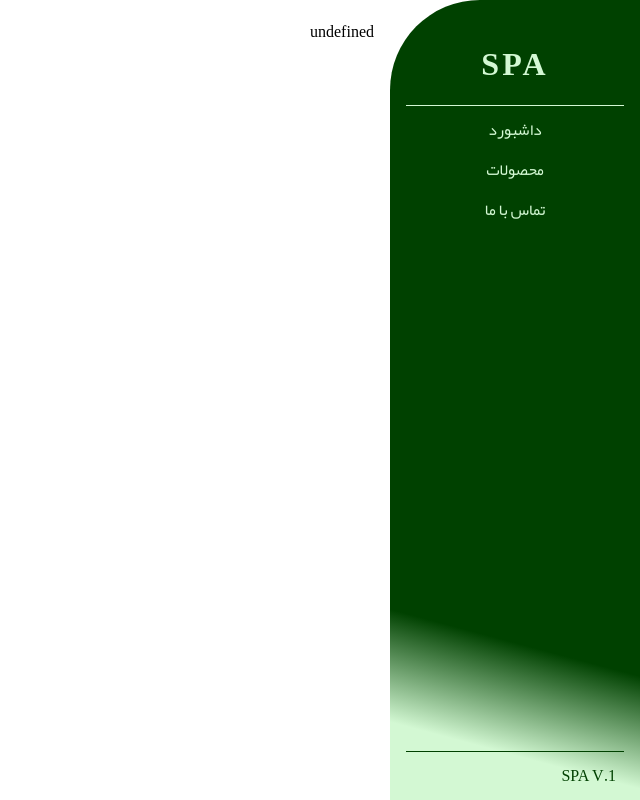
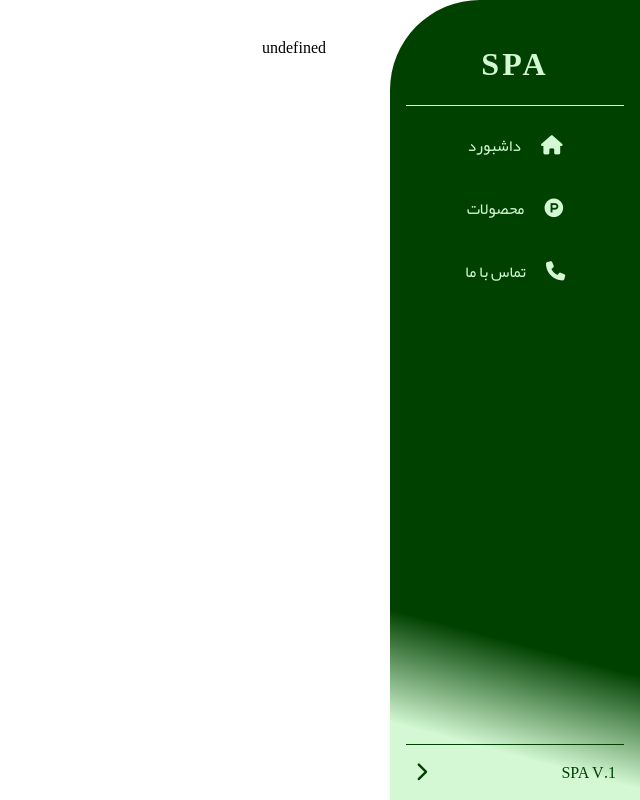
Before and after one commit to mahsa-fotros/SPA-Vanilla-Js-Project, a website: page client/index.html in a window 1280 px wide. Shown: the whole page, without its empty margins (640-1280 px from the left). Drawn offline with Linux system fonts and the light colour scheme; files that its build step writes are made by us from their sources; files whose address does not match are found by name.

Commit message:
added sidebar style and toggle sidear

```diff
--- a/client/app.js
+++ b/client/app.js
@@ -32,6 +32,18 @@ function navigateTo(url) {
 
 window.addEventListener('popstate', router);
 
+const sidebar= document.querySelector(".sidebar");
+const sidebarToggler = document.querySelector(".sidebar-toggler");
+const root= document.documentElement;
+
+sidebarToggler.addEventListener("click",()=>{
+  sidebar.classList.toggle("mini-sidebar");
+  if(sidebar.classList.contains("mini-sidebar")){
+    root.style.setProperty("--sidebar-width",70+"px");
+  }else{
+    root.style.setProperty("--sidebar-width", 250 +"px");
+  }
+})
 
 document.addEventListener("DOMContentLoaded", () => {
   document.body.addEventListener("click", (e) => {
--- a/client/index.html
+++ b/client/index.html
@@ -4,6 +4,7 @@
     <meta charset="UTF-8" />
     <meta http-equiv="X-UA-Compatible" content="IE=edge" />
     <meta name="viewport" content="width=device-width, initial-scale=1.0" />
+    <link rel="stylesheet" href="https://cdnjs.cloudflare.com/ajax/libs/font-awesome/6.2.1/css/all.min.css" integrity="sha512-MV7K8+y+gLIBoVD59lQIYicR65iaqukzvf/nwasF0nqhPay5w/9lJmVM2hMDcnK1OnMGCdVK+iQrJ7lzPJQd1w==" crossorigin="anonymous" referrerpolicy="no-referrer" />
     <link rel="stylesheet" href="client/style.css" />
     <title>SPA Project</title>
   </head>
@@ -14,23 +15,32 @@
         <ul class="sidebar__items">
           <li class="sidebar__item">
             <a href="/" class="sidebar__link" data-link>
-              داشبورد
+               <span class="icon-container">
+                <i class="fa-solid fa-house"></i>
+              </span>
+              <span class="sidebar__item-label"> داشبورد </span>
             </a>
           </li>
           <li class="sidebar__item">
             <a href="products" class="sidebar__link" data-link>
-                محصولات
+               <span class="icon-container">
+                  <i class="fa-brands fa-product-hunt"></i>
+                </span>
+                <span class="sidebar__item-label"> محصولات </span>
             </a>
           </li>
           <li class="sidebar__item">
             <a href="call" class="sidebar__link" data-link>
-                تماس با ما
+                <span class="icon-container">
+                  <i class="fa-solid fa-phone"></i>
+                </span>
+                <span class="sidebar__item-label"> تماس با ما </span>
             </a>
           </li>
         </ul>
         <div class="app-version">
           <span class="app-version__label">SPA V.1</span>
-          <span class="icon-container">
+          <span class="icon-container sidebar-toggler">
             <i class="fas fa-chevron-right"></i>
           </span>
         </div>
--- a/client/style.css
+++ b/client/style.css
@@ -50,13 +50,16 @@ body{
     flex-grow: 1;
     padding-top: 0.5rem;
 }
+.sidebar__items::-webkit-scrollbar{
+    display: none;
+}
 .sidebar__link{
-    padding-bottom: 0.5rem;
+    padding: 12px;
     text-decoration: none;
     color: var(--secondaryColor);
     display: flex;
     align-items: center;
-    justify-content: space-evenly;
+    justify-content: center;
 }
 .sidebar__link:hover{
     background-color: var(--secondaryColor);
@@ -65,11 +68,47 @@ body{
     padding: 0.3rem;
     transition: var(--mainTransition);
 }
+.icon-container{
+    font-size: 1.2rem;
+    cursor: pointer;
+}
+.sidebar__item-label{
+    overflow: hidden;
+    white-space: nowrap;
+    text-overflow: hidden;
+    margin-right: 20px;
+}
 .app-version{
     color: var(--primaryColor);
     border-top: 1px solid var(--primaryColor);
     padding: 0.5rem;
+    display: flex;
+    justify-content: space-between;
+    align-items: center;
+}
+
+/* mini-sidebar */
+.sidebar.mini-sidebar .sidebar__logo{
+    font-size: 1.2rem;
+    letter-spacing: 0.1rem;
+}
+.sidebar.mini-sidebar .sidebar__items{
+    overflow-x: hidden;
+    padding-right: 20px;
+}
+.sidebar.mini-sidebar .sidebar__link:hover{
+    background: transparent;
+    color: gold;
+}
+.sidebar.mini-sidebar .app-version__label{
+    display: none;
+}
+.sidebar-toggler{
+    transition: var(--mainTransition);
+}
+.sidebar.mini-sidebar .sidebar-toggler{
+    transform: rotate(180deg);
 }
 .main-page{
-    padding: 1rem;
+    padding: 2rem 4rem;
 }
```
